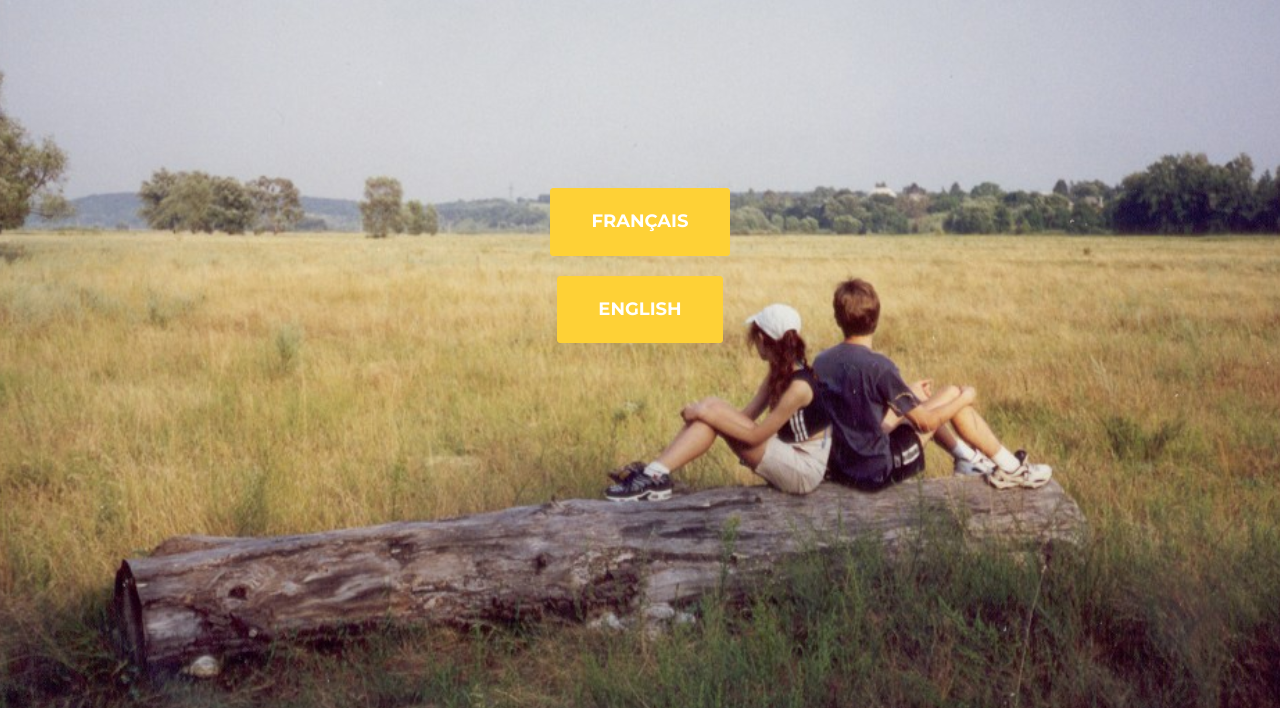
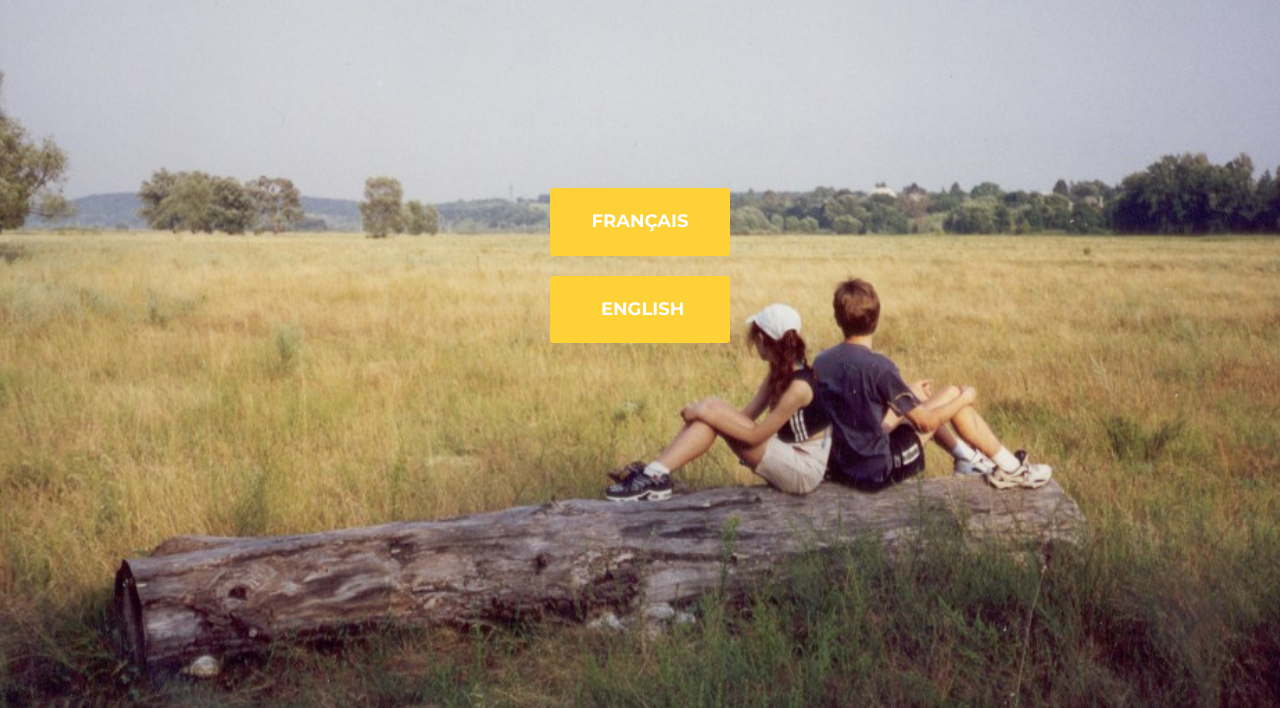
Before and after one commit to alolio/alolio.github.io, a plain HTML site: page index.html in a window 1280 px wide. Shown: the part 92-800 px from the top of the page. Drawn offline with nearby package versions, Linux system fonts and the light colour scheme; a web font is replaced by a local one.

Commit message:
adjusted button sizes
added html spaces to english button text to adjust size of button

```diff
--- a/index.html
+++ b/index.html
@@ -92,7 +92,7 @@
                      <a href="index_fr.html" class="page-scroll btn btn-xl">Fran&ccedil;ais</a>
                      <br/>
                      <br/>
-                      <a href="index_en.html" class="page-scroll btn btn-xl"> English </a>
+                      <a href="index_en.html" class="page-scroll btn btn-xl">&nbsp;&nbsp;English&nbsp;</a>
                 </div>
                 </div>
             </div>
```
